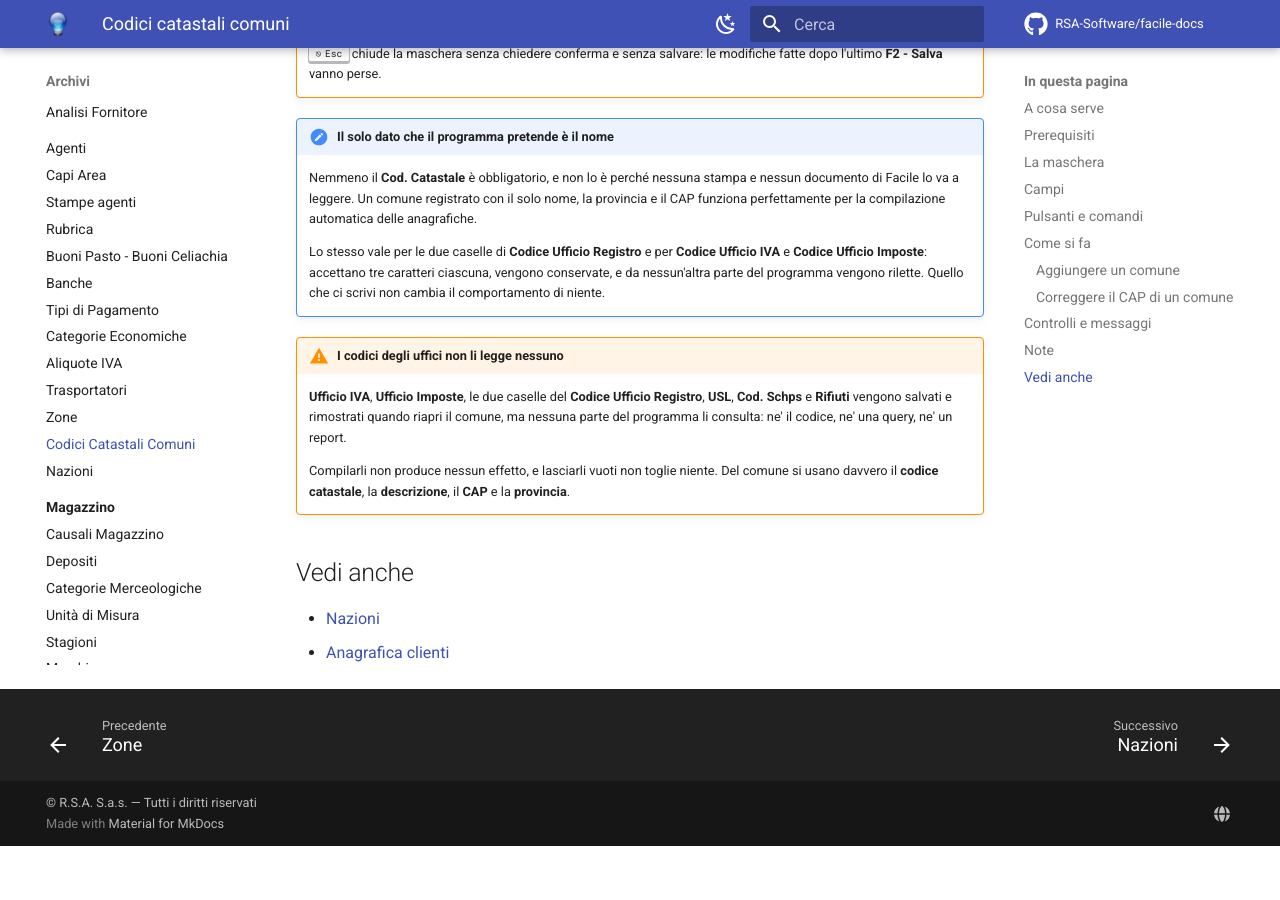
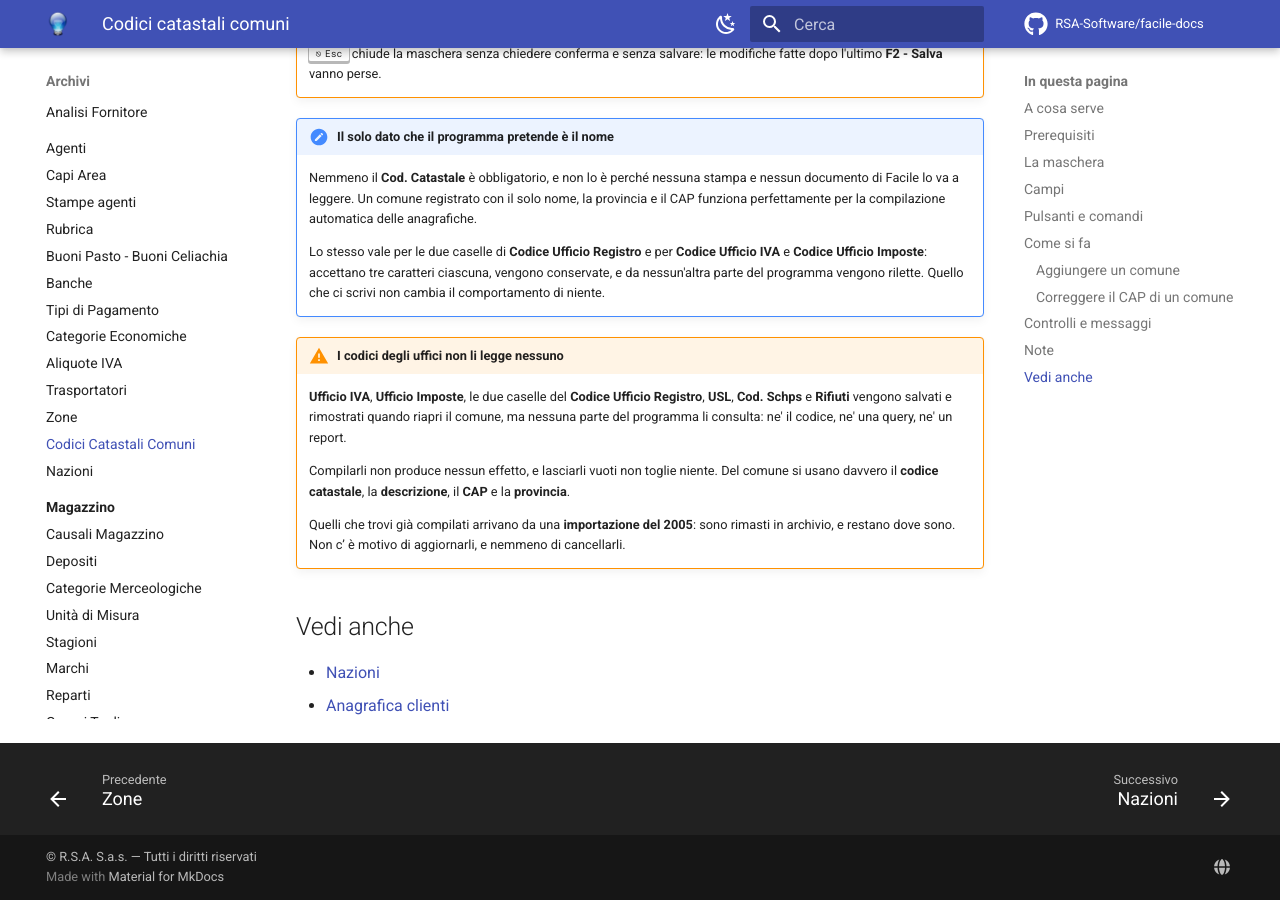
Before and after one commit to RSA-Software/facile-docs, an MkDocs documentation site: the page built from docs/moduli/anagrafiche/codici-catastali-comuni.md, in a window 1280 px wide and 900 px high, scrolled down 4239 px. Built offline with MkDocs 1.6.1 and Material for MkDocs 9.7.7, drawn with Linux system fonts in a browser that asks for light colours; comment, search, counter and statistics services are not loaded; before the commit the page ends 5085 px from its top, so only the background shows below that.

Commit message:
Codici catastali: i sette codici inutilizzati vengono da un'importazione del 2005
Restano dove sono, documentati come inutilizzati: quelli gia' compilati
arrivano da una importazione del 2005 e non c'e' motivo di aggiornarli ne' di
cancellarli.

Domande aperte: da 2 a 1.

```diff
--- a/docs/moduli/anagrafiche/codici-catastali-comuni.md
+++ b/docs/moduli/anagrafiche/codici-catastali-comuni.md
@@ -154,7 +154,9 @@ Valgono inoltre:
     niente. Del comune si usano davvero il **codice catastale**, la
     **descrizione**, il **CAP** e la **provincia**.
 
-<!-- DA VERIFICARE: le due caselle del Codice Ufficio Registro sono identiche e senza etichetta propria. Verificato che nessuna delle due viene mai riletta (ne' per campo, ne' per nome di colonna SQL, ne' nei report). La seconda era per la sezione staccata dell' ufficio? E vale la pena togliere dalla maschera tutti i codici che non servono, o restano per gli archivi storici? -->
+    Quelli che trovi già compilati arrivano da una **importazione del
+    2005**: sono rimasti in archivio, e restano dove sono. Non c’ è
+    motivo di aggiornarli, e nemmeno di cancellarli.
 
 ## Vedi anche
 
```
Also changed, not shown: DOMANDE-APERTE.md (+1 -7 lines).
